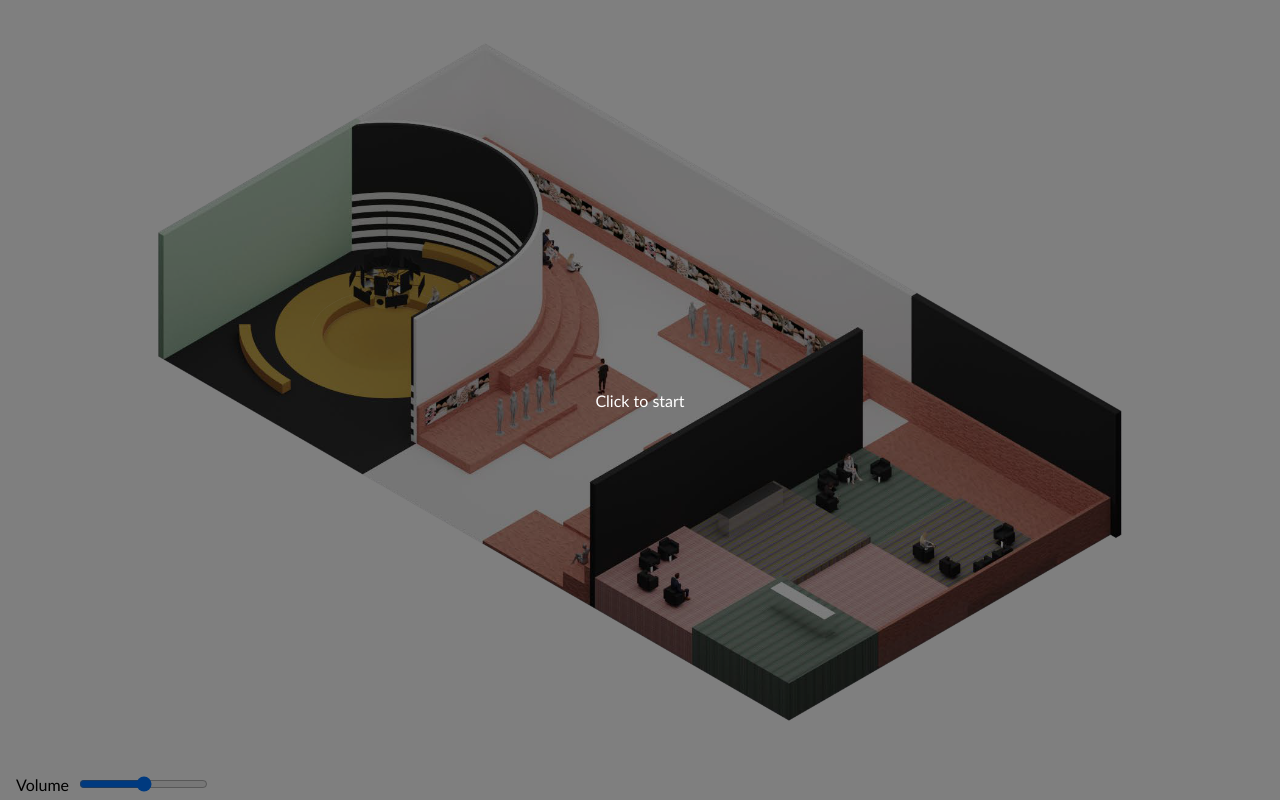
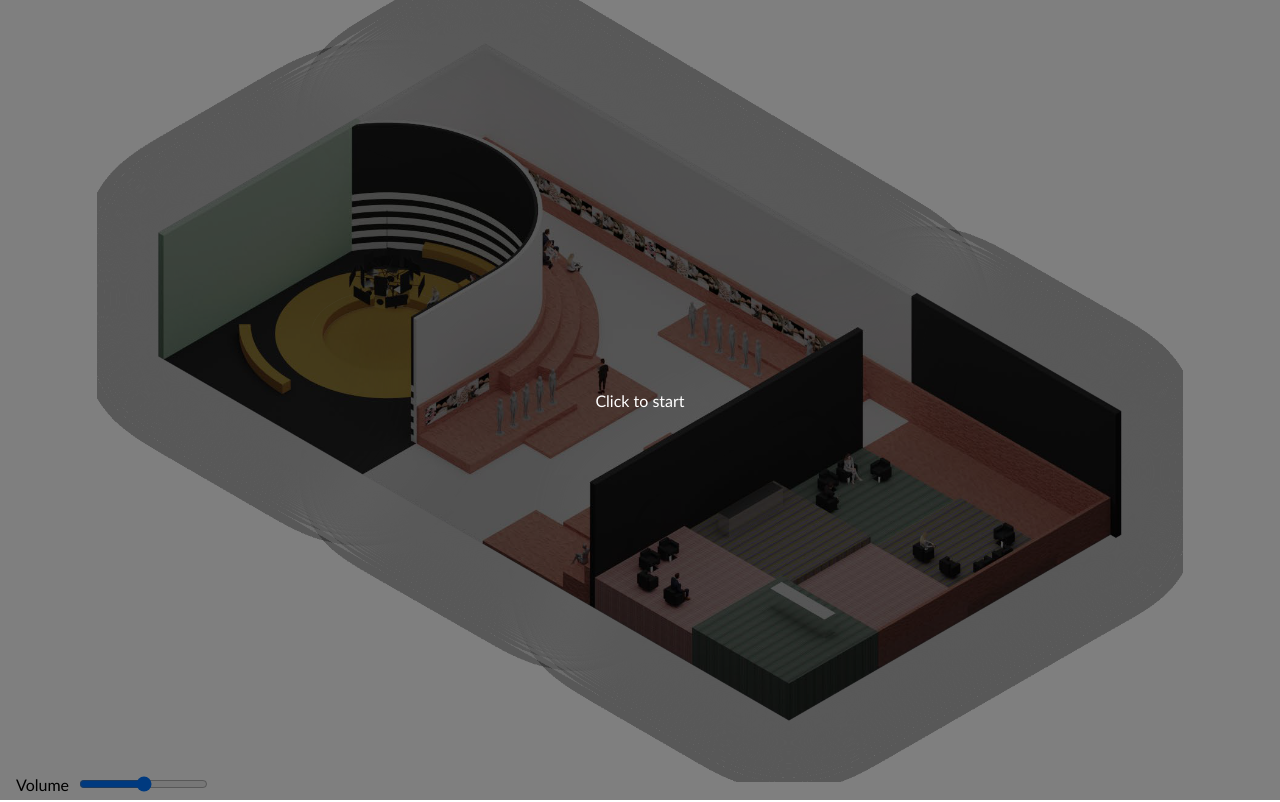
Before and after one commit to RandomStudio/layered-soundmap, a React (Vite) app: page / in a window 1280 px wide. Built offline with nearby package versions, Linux system fonts and the light colour scheme.

Commit message:
Added gross looking shadow layers

```diff
--- a/src/App.tsx
+++ b/src/App.tsx
@@ -9,33 +9,100 @@ import urlSoundStreet from './assets/mp3/street.mp3';
 
 const App = () => {
 
-  const canvas = useRef<HTMLCanvasElement>(null);
+  const soundMapCanvas = useRef<HTMLCanvasElement>(null);
   const soundmap = useRef<HTMLImageElement>(null);
   const floorplan = useRef<HTMLImageElement>(null);
+  const shadowCanvasStreet = useRef<HTMLCanvasElement>(null);
+  const shadowCanvasHome = useRef<HTMLCanvasElement>(null);
+  const shadowCanvasClub = useRef<HTMLCanvasElement>(null);
   const soundStreet = useRef<HTMLAudioElement>(null);
   const soundHome = useRef<HTMLAudioElement>(null);
   const soundClub = useRef<HTMLAudioElement>(null);
 
   const [ isPlaying, setIsPlaying ] = useState(false);
-  const [ ctx, setCtx ] = useState<CanvasRenderingContext2D | null>(null);
+  const [ soundMapCtx, setSoundMapCtx ] = useState<CanvasRenderingContext2D | null>(null);
   const [ sampledColor, setSampledColor ] = useState<Uint8ClampedArray>(new Uint8ClampedArray(4).fill(0));
   const [ volume, setVolume ] = useState(0.5);
 
   const drawSoundMap = () => {
-    if (!canvas.current || !soundmap.current) {
+    if (!soundMapCanvas.current || !soundmap.current) {
       console.error('Could not draw sound map; element does not exist.');
       return;
     }
-    canvas.current!.width = soundmap.current!.naturalWidth;
-    canvas.current!.height = soundmap.current!.naturalHeight;
-    const ctx = canvas.current!.getContext('2d', { willReadFrequently: true });
+    soundMapCanvas.current!.width = soundmap.current!.naturalWidth;
+    soundMapCanvas.current!.height = soundmap.current!.naturalHeight;
+    const ctx = soundMapCanvas.current!.getContext('2d', { willReadFrequently: true });
     if (ctx) {
       ctx.drawImage(soundmap.current!, 0, 0, soundmap.current!.naturalWidth, soundmap.current!.naturalHeight);
     } else {
       console.error('Could not draw sound map; failed to create canvas context.');
       return;
     }
-    setCtx(ctx);
+    setSoundMapCtx(ctx);
+
+    drawShadowCanvases(ctx);
+  }
+
+  const drawShadowCanvases = (soundMapCtx: CanvasRenderingContext2D) => {
+    if (!soundMapCtx || !soundMapCanvas.current || !shadowCanvasStreet.current || !shadowCanvasClub.current || !shadowCanvasHome.current) {
+      console.error(`Can't apply highlights; elements are missing.`);
+      console.log(
+        soundMapCtx,
+        soundMapCanvas.current,
+        shadowCanvasStreet.current,
+        shadowCanvasClub.current,
+        shadowCanvasHome.current
+      );
+      return;
+    }
+
+    // resize shadow canvases to match sound map
+    shadowCanvasClub.current!.width = soundMapCanvas.current!.width;
+    shadowCanvasClub.current!.height = soundMapCanvas.current!.height;
+    shadowCanvasStreet.current!.width = soundMapCanvas.current!.width;
+    shadowCanvasStreet.current!.height = soundMapCanvas.current!.height;
+    shadowCanvasHome.current!.width = soundMapCanvas.current!.width;
+    shadowCanvasHome.current!.height = soundMapCanvas.current!.height;
+
+    // get shadow map contexts
+    const ctxClub = shadowCanvasClub.current!.getContext('2d');
+    const ctxStreet = shadowCanvasStreet.current!.getContext('2d');
+    const ctxHome = shadowCanvasHome.current!.getContext('2d');
+    if (!ctxClub || !ctxStreet || !ctxHome) {
+      console.error(`Can't apply highlights; couldn't create rendering contexts.`);
+      return;
+    }
+
+    // get sound map pixels
+    const { width, height } = soundMapCanvas.current!;
+    const imageData = soundMapCtx.getImageData(0, 0, width, height);
+
+    // create image datas to populate for shadow maps
+    const imageDataClub = ctxClub!.createImageData(imageData);
+    const imageDataStreet = ctxStreet!.createImageData(imageData);
+    const imageDataHome = ctxHome!.createImageData(imageData);
+
+    // set shadow map transparencies based on sound map color values
+    for (let i = 0; i < imageData.data.length; i += 4) {
+      // imageDataClub.data[i] = 0;
+      // imageDataClub.data[i + 1] = 0;
+      // imageDataClub.data[i + 2] = 0;
+      imageDataClub.data[i + 3] = imageData.data[i]; // alpha based on red channel
+
+      // imageDataStreet.data[i] = 0;
+      // imageDataStreet.data[i + 1] = 0;
+      // imageDataStreet.data[i + 2] = 0;
+      imageDataStreet.data[i + 3] = imageData.data[i + 1]; // alpha based on green channel
+
+      // imageDataHome.data[i] = 0;
+      // imageDataHome.data[i + 1] = 0;
+      // imageDataHome.data[i + 2] = 0;
+      imageDataHome.data[i + 3] = imageData.data[i + 2]; // alpha based on blue channel
+    }
+
+    ctxClub.putImageData(imageDataClub, 0, 0);
+    ctxStreet.putImageData(imageDataStreet, 0, 0);
+    ctxHome.putImageData(imageDataHome, 0, 0);
   }
 
   const start = () => {
@@ -46,7 +113,7 @@ const App = () => {
   }
 
   const onMouseMove = (event: MouseEvent<HTMLImageElement>) => {
-    if (isPlaying && floorplan.current && ctx) {
+    if (isPlaying && floorplan.current && soundMapCtx) {
       const rect = floorplan.current!.getBoundingClientRect();
       const x = event.pageX - rect.left;
       const y = event.pageY - rect.top;
@@ -59,11 +126,11 @@ const App = () => {
   }
 
   const sampleColor = (x: number, y: number) => {
-    if (ctx) {
+    if (soundMapCtx) {
       setSampledColor(
-        ctx.getImageData(
-          Math.round(ctx.canvas.width * x),
-          Math.round(ctx.canvas.height * y),
+        soundMapCtx.getImageData(
+          Math.round(soundMapCtx.canvas.width * x),
+          Math.round(soundMapCtx.canvas.height * y),
           1,
           1
         ).data
@@ -108,15 +175,15 @@ const App = () => {
       />
 
       <div className={styles.map}>
-        <canvas
-          ref={canvas}
-          className={styles.canvas}
-        />
         <img
           ref={soundmap}
-          className={styles.soundmap}
+          className={styles.hidden}
           src={urlImgSoundMap}
           onLoad={drawSoundMap}
+        />
+        <canvas
+          ref={soundMapCanvas}
+          className={styles.hidden}
         />
         <img
           ref={floorplan}
@@ -124,6 +191,28 @@ const App = () => {
           src={urlImgFloorPlan}
           onMouseMove={onMouseMove}
         />
+        <div
+          className={styles.shadows}
+          style={{
+            left: floorplan.current?.getBoundingClientRect()?.left,
+            top: floorplan.current?.getBoundingClientRect()?.top,
+            width: floorplan.current?.getBoundingClientRect()?.width,
+            height: floorplan.current?.getBoundingClientRect()?.height,
+          }}
+        >
+          <canvas
+            ref={shadowCanvasClub}
+            style={{ filter: `opacity(${0.3 * (1.0 - sampledColor[0] / 255.0)})` }}
+          />
+          <canvas
+            ref={shadowCanvasStreet}
+            style={{ filter: `opacity(${0.3 * (1.0 - sampledColor[1] / 255.0)})` }}
+          />
+          <canvas
+            ref={shadowCanvasHome}
+            style={{ filter: `opacity(${0.3 * (1.0 - sampledColor[2] / 255.0)})` }}
+          />
+        </div>
       </div>
 
       <div className={styles.footer}>
--- a/src/assets/styles/app.module.scss
+++ b/src/assets/styles/app.module.scss
@@ -19,23 +19,29 @@
     align-items: center;
     flex-grow: 1;
 
-    img {
-      max-width: 100dvw;
-      max-height: 100dvh;
-    }
-
-    canvas {
-      position: absolute;
-      display: none;
-    }
-
-    .soundmap {
+    .hidden {
       position: absolute;
       display: none;
     }
 
     .floorplan {
+      max-width: 100dvw;
+      max-height: 100dvh;
       cursor: url("../img/ear-32.png") 32 32, pointer;
+    }
+
+    .shadows {
+      position: absolute;
+      pointer-events: none;
+
+      canvas {
+        position: absolute;
+        left: 0;
+        top: 0;
+        width: 100%;
+        height: 100%;
+        filter: opacity(0);
+      }
     }
   }
 
```
